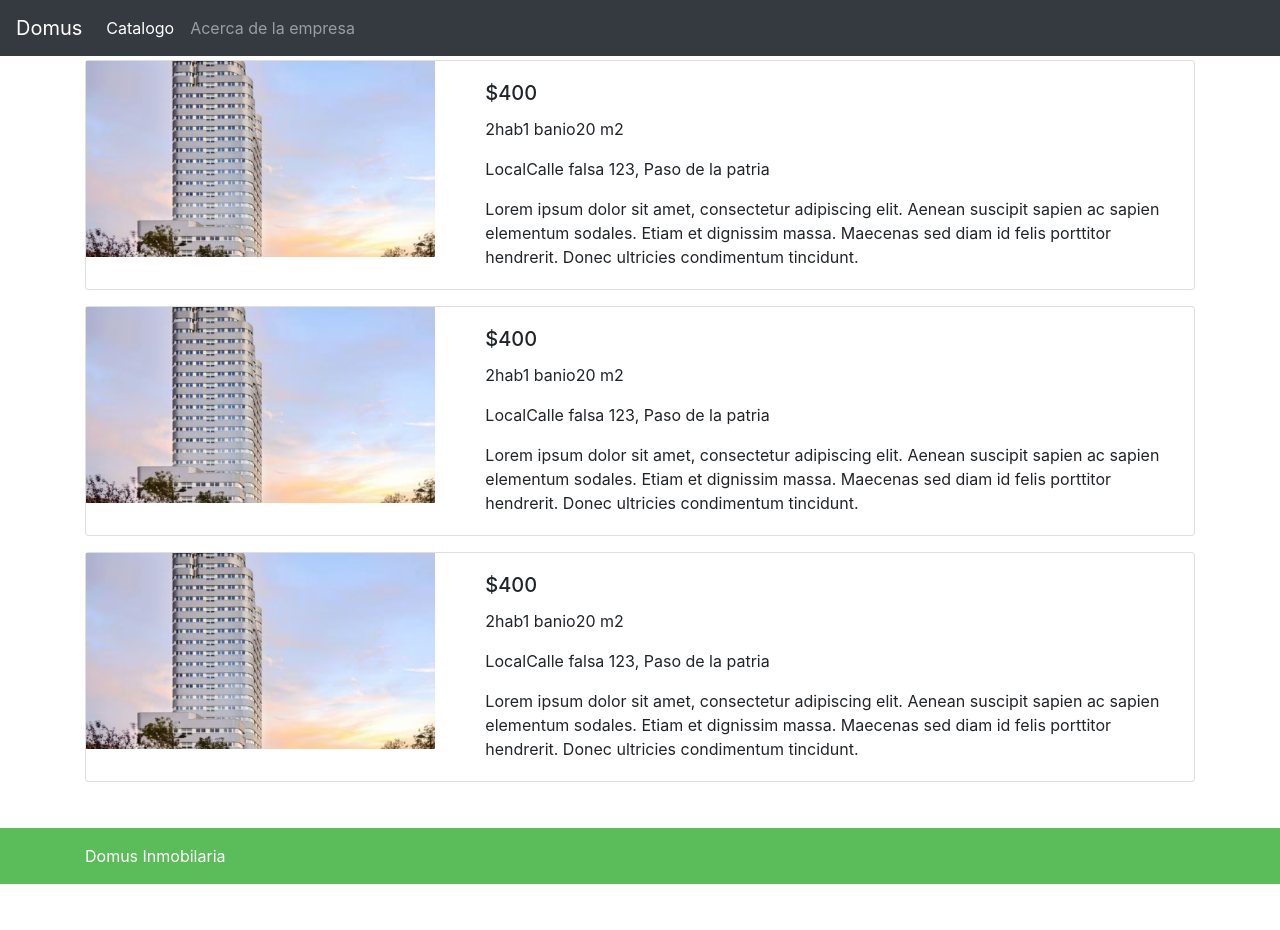
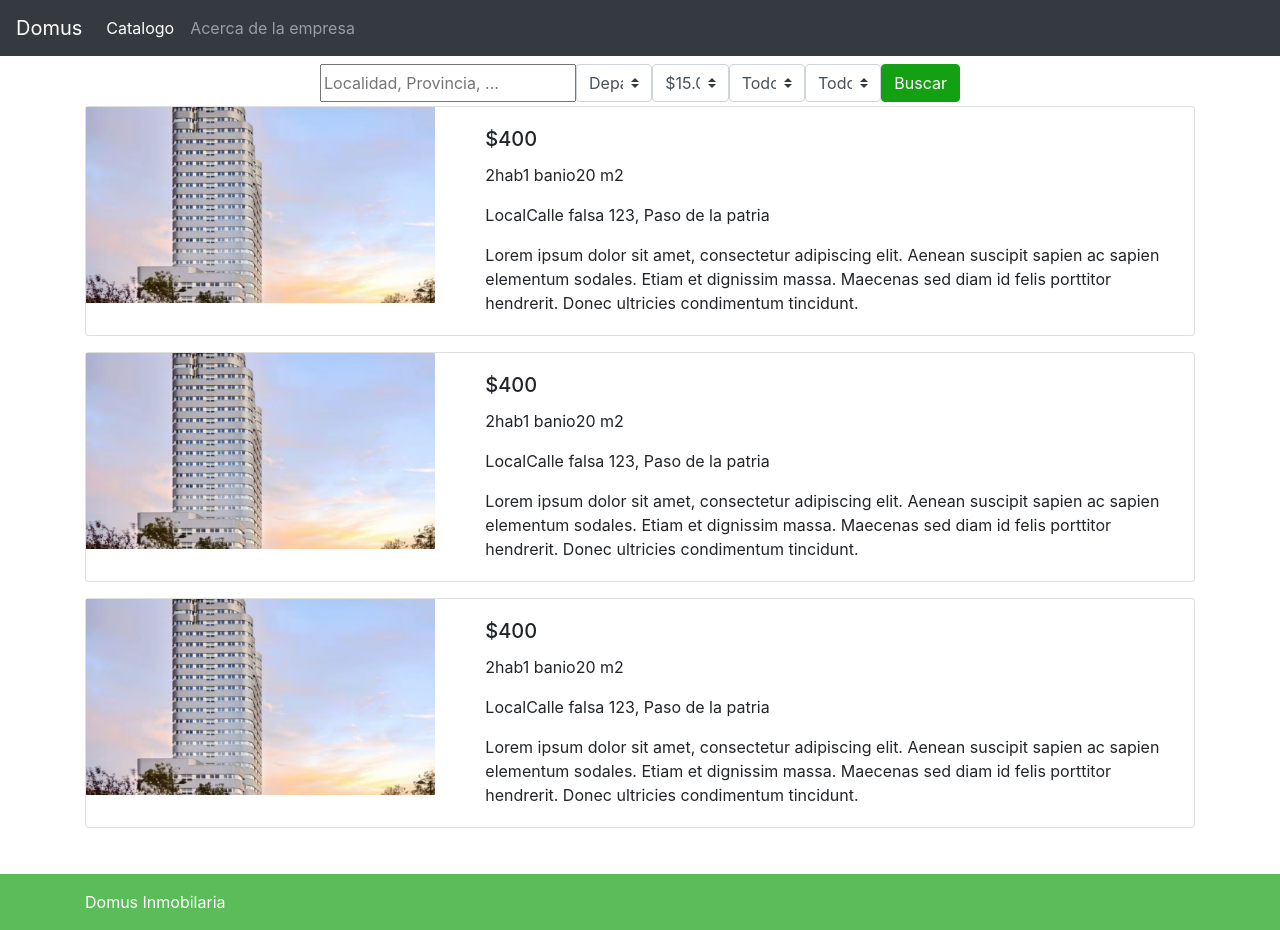
Before and after one commit to egabii/tpi, a React (Create React App) app in the folder cliente/: page /catalogo in a window 1280 px wide. Before the commit the page ends 884 px from the top, so only its background shows below. Built offline with nearby package versions, Linux system fonts and the light colour scheme.

Commit message:
catalogo filtro

```diff
--- a/cliente/src/app.css
+++ b/cliente/src/app.css
@@ -4,7 +4,11 @@
 
 .domus-color {
   background: var(--domus-color);
-  border: var(--domus-color);
+}
+
+.domus-btn:hover, .domus-btn, .domus-btn:active {
+  background-color: var(--domus-color);
+  border-color: var(--domus-color);
 }
 
 .truncate {
@@ -26,3 +30,7 @@
   position: absolute;
   visibility: hidden;
 }
+
+.label-checked input[type="radio"] + label {
+ cursor: pointer;
+}
--- /dev/null
+++ b/cliente/src/components/FilterPropiedades.js
@@ -0,0 +1,53 @@
+import { Col, Form, Button } from 'react-bootstrap';
+
+export default function FilterPropiedades() {
+  return (
+    <Form>
+      <Form.Row className="align-items-center">
+        <Col sm={12} className="my-1  justify-content-center">
+          <div className="form-group-center">
+              <Form.Control
+                className="form-group-item"
+                id="ubicacion"
+                as="input"
+                type="text"
+                custom
+                aria-label="Ubicacion"
+                placeholder="Localidad, Provincia, ..."
+              />
+            <Form.Control className="form-group-item" as="select" custom aria-label="Tipo de vivienda" id="vivienda">
+              <option>Departamento</option>
+              <option>Casa</option>
+              <option>Chalet</option>
+              <option>Local</option>
+              <option>Casa con Local</option>
+              <option>Cabaña</option>
+              <option>Cochera</option>
+            </Form.Control>
+            <Form.Control className="form-group-item" as="select" custom aria-label="Precio" id="precio" placeholder="Precio">
+              <option>$15.000 - $20.000</option>
+              <option>$21.000 - $30.000</option>
+              <option>$31.000 - $40.000</option>
+              <option>$41.000 - $50.000</option>
+              <option>$51.000 - $60.000</option>
+              <option>mas de $100.000</option>
+            </Form.Control>
+            <Form.Control className="form-group-item" as="select" custom aria-label="Habitaciones" id="habicationes" placeholder="Habitaciones">
+              <option>Todo</option>
+              <option>+1</option>
+              <option>+2</option>
+              <option>+3</option>
+            </Form.Control>
+            <Form.Control className="form-group-item" as="select" custom aria-label="Baño" id="banio" placeholder="Baños">
+              <option>Todo</option>
+              <option>+1</option>
+              <option>+2</option>
+              <option>+3</option>
+            </Form.Control>
+            <Button variant="primary" type="submit" className="domus-btn">Buscar</Button>
+          </div>
+        </Col>
+      </Form.Row>
+    </Form>
+  )
+}
--- a/cliente/src/pages/Catalogo.js
+++ b/cliente/src/pages/Catalogo.js
@@ -1,15 +1,20 @@
 import { Row, Container, Col } from 'react-bootstrap';
-import CardPropiedad  from '../components/CardPropiedad';
+import CardPropiedad from '../components/CardPropiedad';
+import FilterPropiedades from '../components/FilterPropiedades';
 import propiedades from '../models/propiedades';
-export default function Catalogo () {
-
+export default function Catalogo() {
   return (
     <Container>
       <Row>
-        <Col md={12}>
-          { propiedades.map(propiedad => <CardPropiedad key={propiedad.id} propiedad={propiedad} horizontal />) }
+        <Col sm={12}>
+         <FilterPropiedades />
         </Col>
       </Row>
-    </Container>
+      <Row>
+        <Col md={12}>
+          {propiedades.map(propiedad => <CardPropiedad key={propiedad.id} propiedad={propiedad} horizontal />)}
+        </Col>
+      </Row>
+    </Container >
   );
 }
--- a/cliente/src/pages/Homepage.js
+++ b/cliente/src/pages/Homepage.js
@@ -9,7 +9,7 @@ export default function Homepage(){
     if (e) {
       e.preventDefault();
     }
-    history.push('/catalogo')
+    history.push('/catalogo');
   }
   return (
     <>
@@ -62,7 +62,7 @@ export default function Homepage(){
                 aria-label="Ubicacion"
                 placeholder="Localidad, Provincia, ..."
               />
-              <Button variant="primary" type="submit" className="domus-color">
+              <Button variant="primary" type="submit" className="domus-btn">
                 Buscar
               </Button>
               </div>
```
